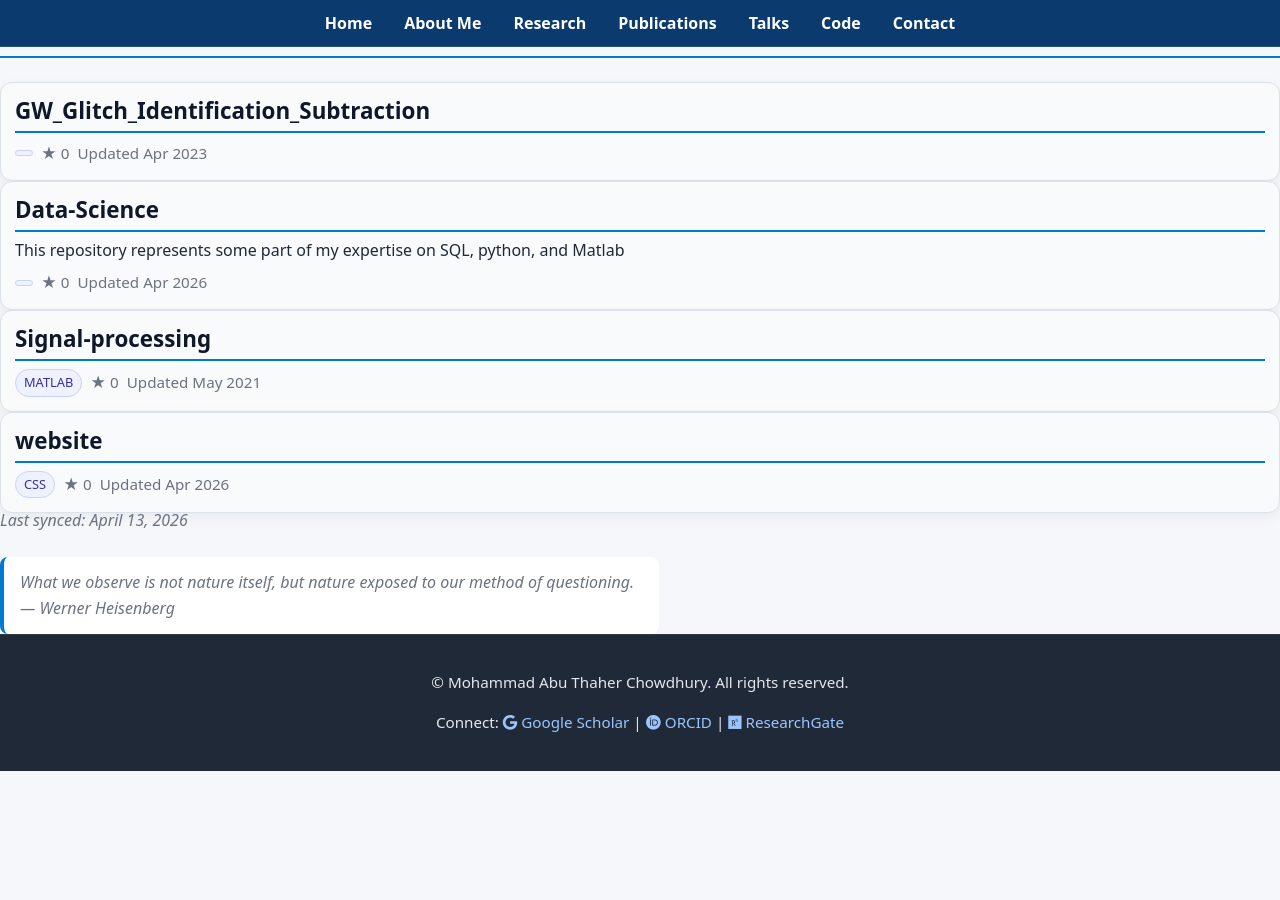
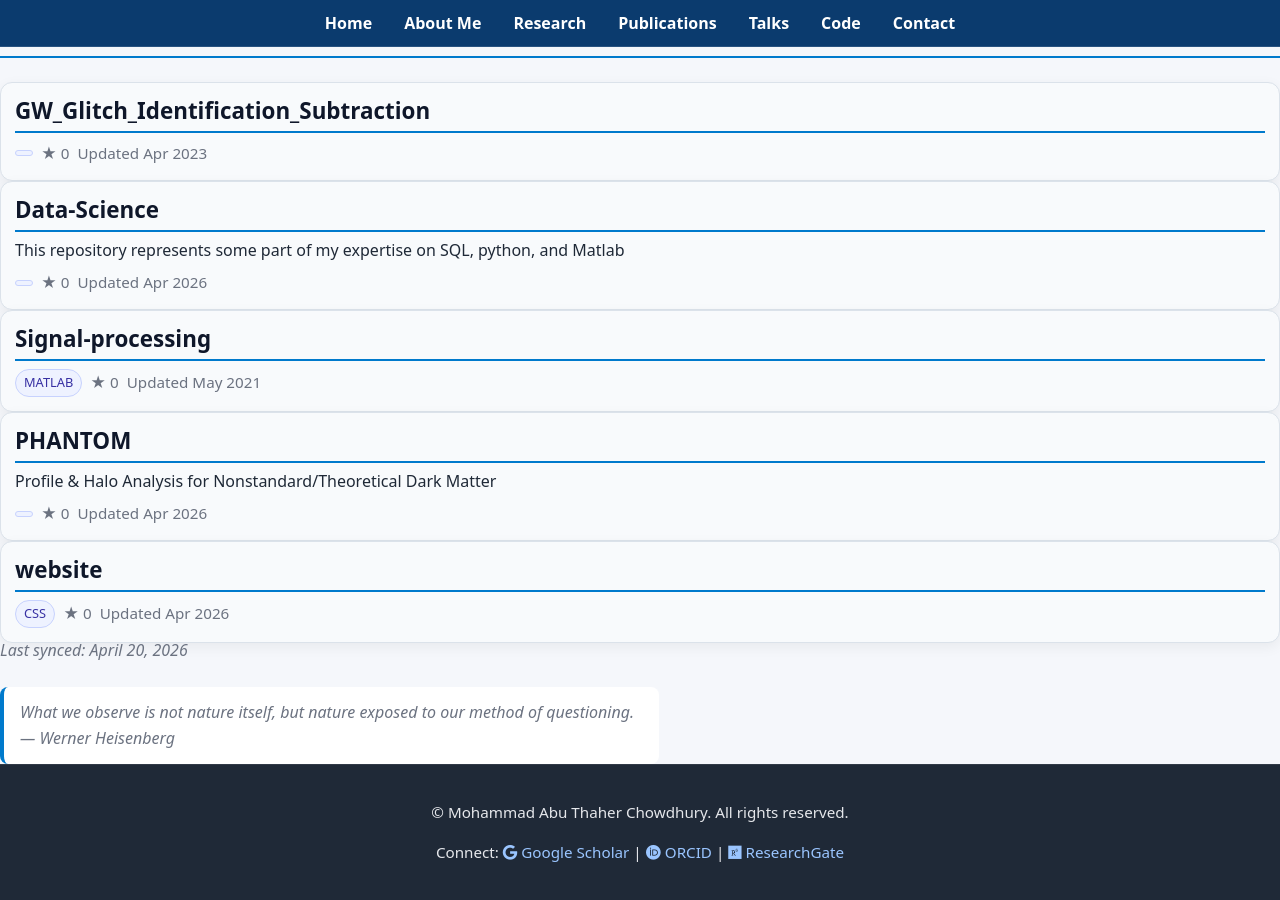
Before and after one commit to matc-thaher/website, a Jekyll site: the page built from code.md, in a window 1280 px wide and 900 px high, scrolled down 566 px. Built offline with Jekyll 4.4.1, drawn with Linux system fonts in a browser that asks for light colours; before the commit the page ends 1337 px from its top, so only the background shows below that.

Commit message:
chore: update GitHub repos

```diff
--- a/_data/repos.json
+++ b/_data/repos.json
@@ -1,5 +1,5 @@
 {
-  "updated": "2026-04-13T07:11:02.611472Z",
+  "updated": "2026-04-20T07:12:54.947837Z",
   "repos": [
     {
       "name": "website",
@@ -8,7 +8,17 @@
       "language": "CSS",
       "topics": [],
       "stargazers_count": 0,
-      "updated_at": "2026-04-13T06:13:28Z",
+      "updated_at": "2026-04-20T06:27:48Z",
+      "fork": false
+    },
+    {
+      "name": "PHANTOM",
+      "html_url": "https://github.com/matc-thaher/PHANTOM",
+      "description": "Profile & Halo Analysis for Nonstandard/Theoretical Dark Matter",
+      "language": "",
+      "topics": [],
+      "stargazers_count": 0,
+      "updated_at": "2026-04-18T12:31:21Z",
       "fork": false
     },
     {
```
